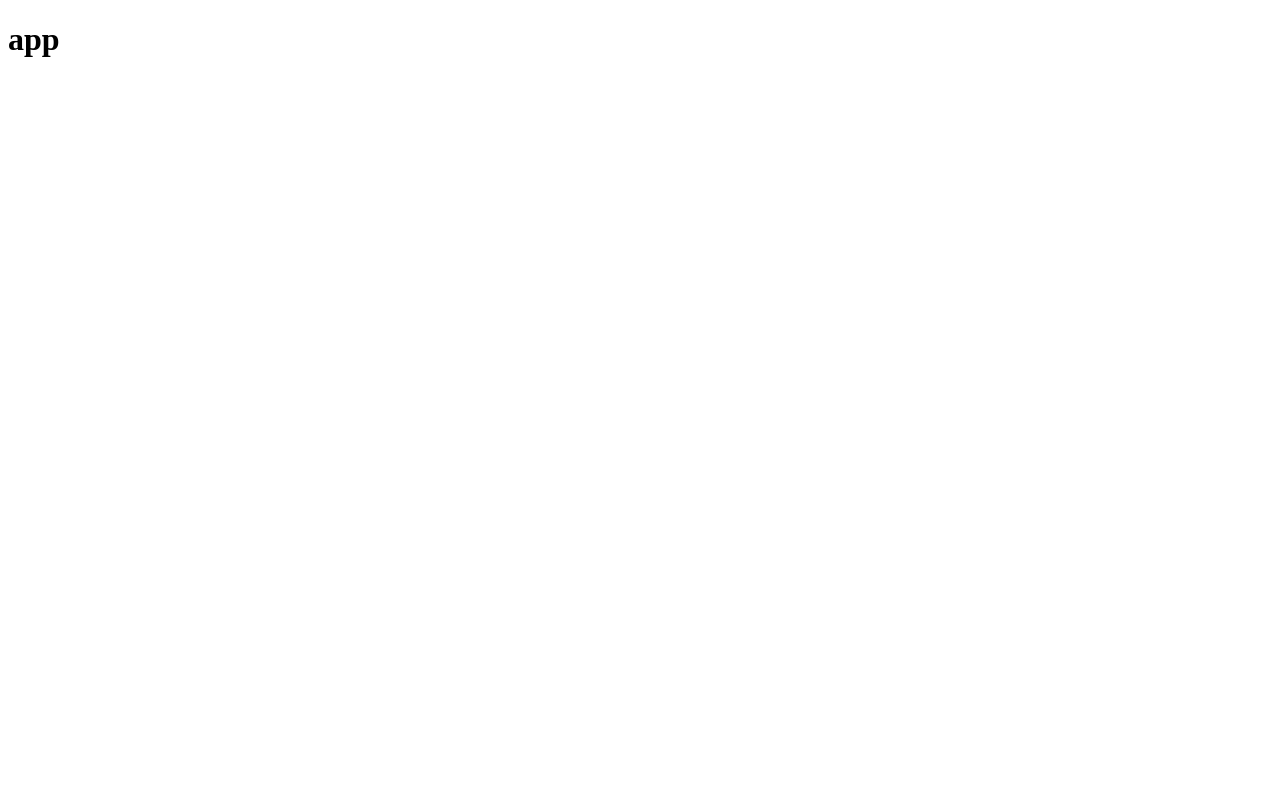
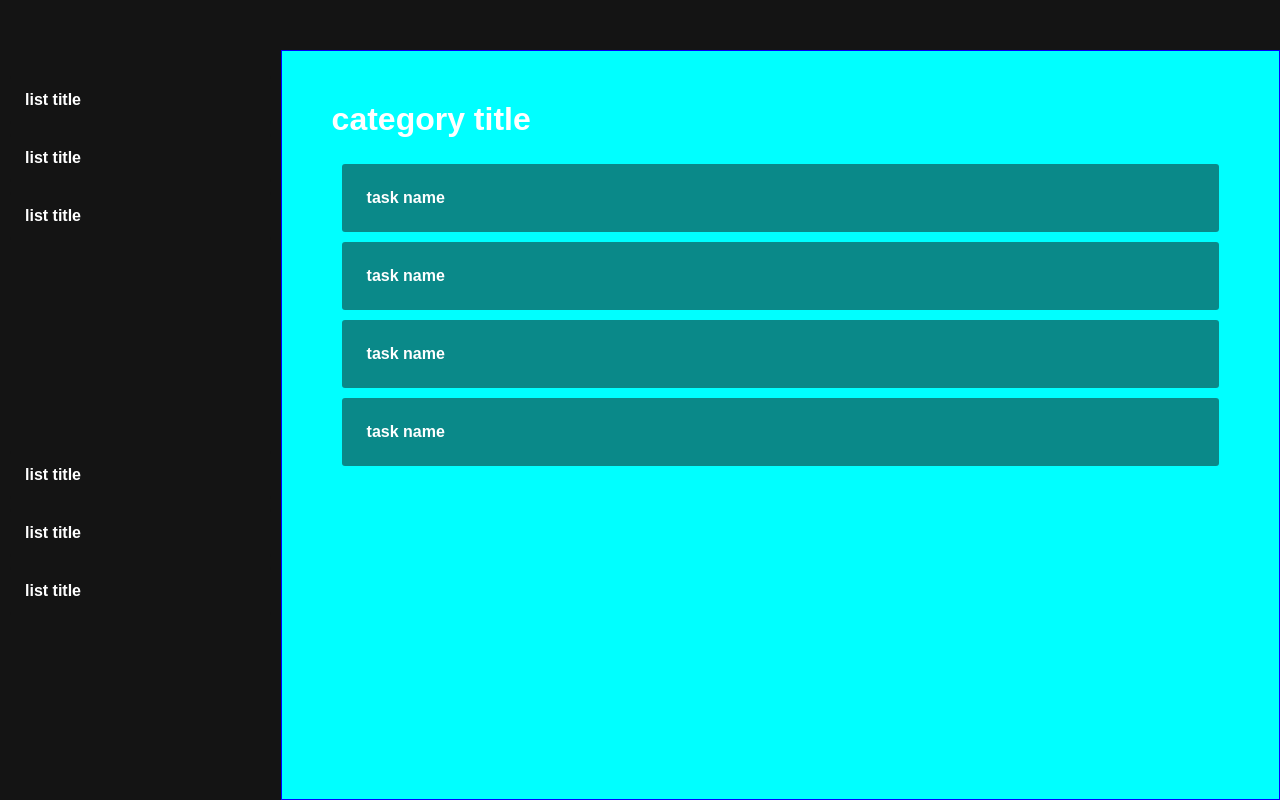
Before and after one commit to Kb739/todo, a React (Create React App) app: page / in a window 1280 px wide. Built offline with nearby package versions, Linux system fonts and the light colour scheme.

Commit message:
setup basic layout & style

```diff
--- /dev/null
+++ b/src/App.css
@@ -0,0 +1,72 @@
+* {
+    box-sizing: border-box;
+    font-family: Arial, Helvetica, sans-serif;
+}
+
+h4,
+h1 {
+    margin: 0;
+}
+
+body {
+    margin: 0;
+}
+
+#main {
+    display: flex;
+    min-height: 100vh;
+    background-color: rgb(20, 20, 20);
+}
+
+.sidebar {
+    margin-top: 50px;
+    flex-grow: 0.25;
+    display: flex;
+    flex-direction: column;
+    justify-content: center;
+}
+
+.content {
+    flex-grow: 1;
+    border: 1px solid blue;
+    display: flex;
+    flex-direction: column;
+    padding: 50px;
+    margin-top: 50px;
+    background-color: cyan;
+}
+
+.content>h1 {
+    color: white;
+}
+
+.list {
+    display: flex;
+    flex-direction: column;
+    list-style: none;
+    padding: 10px;
+    gap: 10px;
+    max-height: 800px;
+    flex-grow: 1;
+}
+
+.list>li {
+    flex-shrink: 0;
+    padding: 15px;
+    color: white;
+    border-radius: 3px;
+    background-color: rgba(20, 20, 20, 0.5);
+}
+
+.list>li:hover {
+    cursor: pointer;
+    background-color: rgb(60, 60, 60, 0.5);
+}
+
+.list>.category {
+    padding: 15px;
+}
+
+.list>.task {
+    padding: 25px;
+}
--- a/src/App.js
+++ b/src/App.js
@@ -1,8 +1,13 @@
 import React from 'react'
+import "./App.css"
+import Sidebar from './sidebar'
+import Content from './content'
+
 export default function App() {
     return (
-        <h1>
-            app
-        </h1>
+        <div id='main'>
+            <Sidebar />
+            <Content />
+        </div>
     )
 }
--- /dev/null
+++ b/src/category.js
@@ -0,0 +1,10 @@
+import React from "react";
+
+function Category() {
+    return (
+        <h4>
+            list title
+        </h4>
+    )
+}
+export default Category
--- /dev/null
+++ b/src/content.js
@@ -0,0 +1,18 @@
+import React from 'react'
+import Task from './task'
+function Content() {
+    return (
+        <div className='content'>
+            <h1>
+                category title
+            </h1>
+            <ul className='list'>
+                <li className='task'><Task /></li>
+                <li className='task'><Task /></li>
+                <li className='task'><Task /></li>
+                <li className='task'><Task /></li>
+            </ul>
+        </div>
+    )
+}
+export default Content
--- /dev/null
+++ b/src/sidebar.js
@@ -0,0 +1,19 @@
+import React from 'react'
+import Category from './category'
+function Sidebar() {
+    return (
+        <div className='sidebar'>
+            <ul className='list'>
+                <li className='category'><Category /></li>
+                <li className='category'><Category /></li>
+                <li className='category'><Category /></li>
+            </ul>
+            <ul className='list'>
+                <li className='category'><Category /></li>
+                <li className='category'><Category /></li>
+                <li className='category'><Category /></li>
+            </ul>
+        </div>
+    )
+}
+export default Sidebar
--- /dev/null
+++ b/src/task.js
@@ -0,0 +1,12 @@
+import React from "react";
+
+function Task() {
+    return (
+        <>
+            <h4>
+                task name
+            </h4>
+        </>
+    )
+}
+export default Task
```
